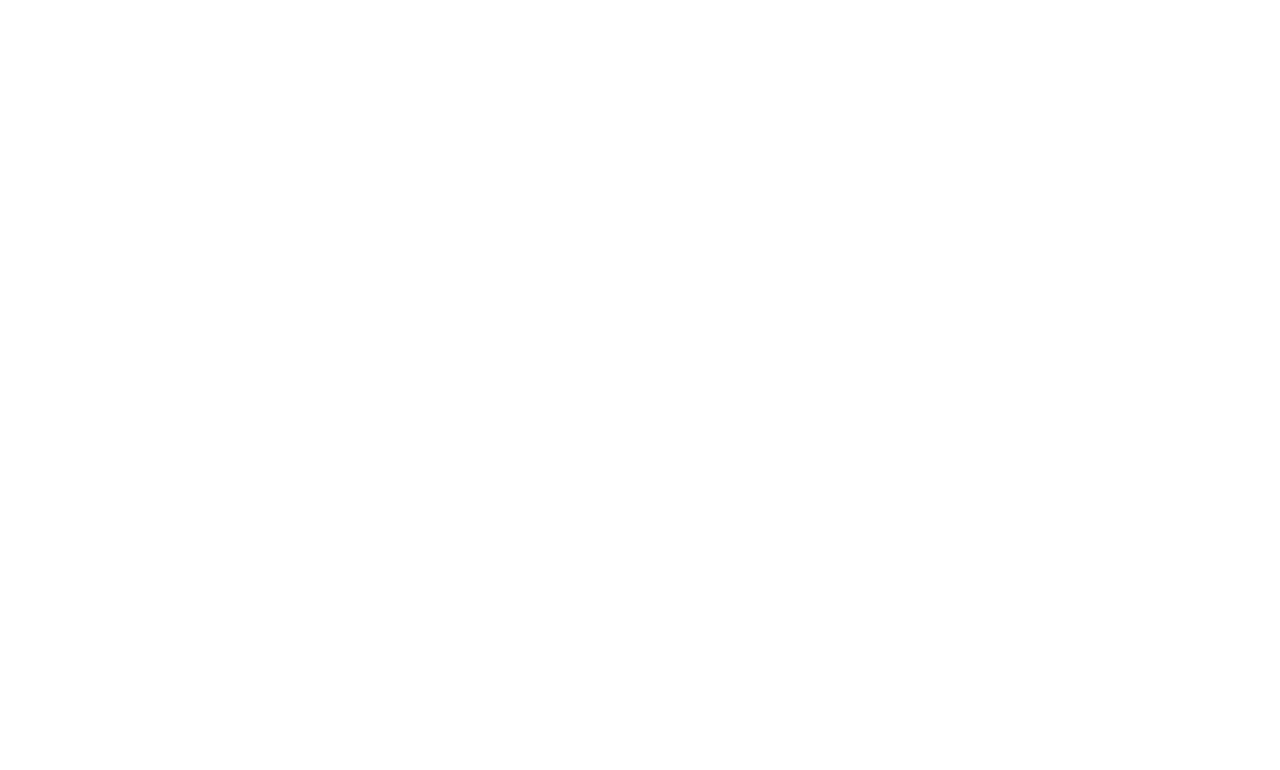
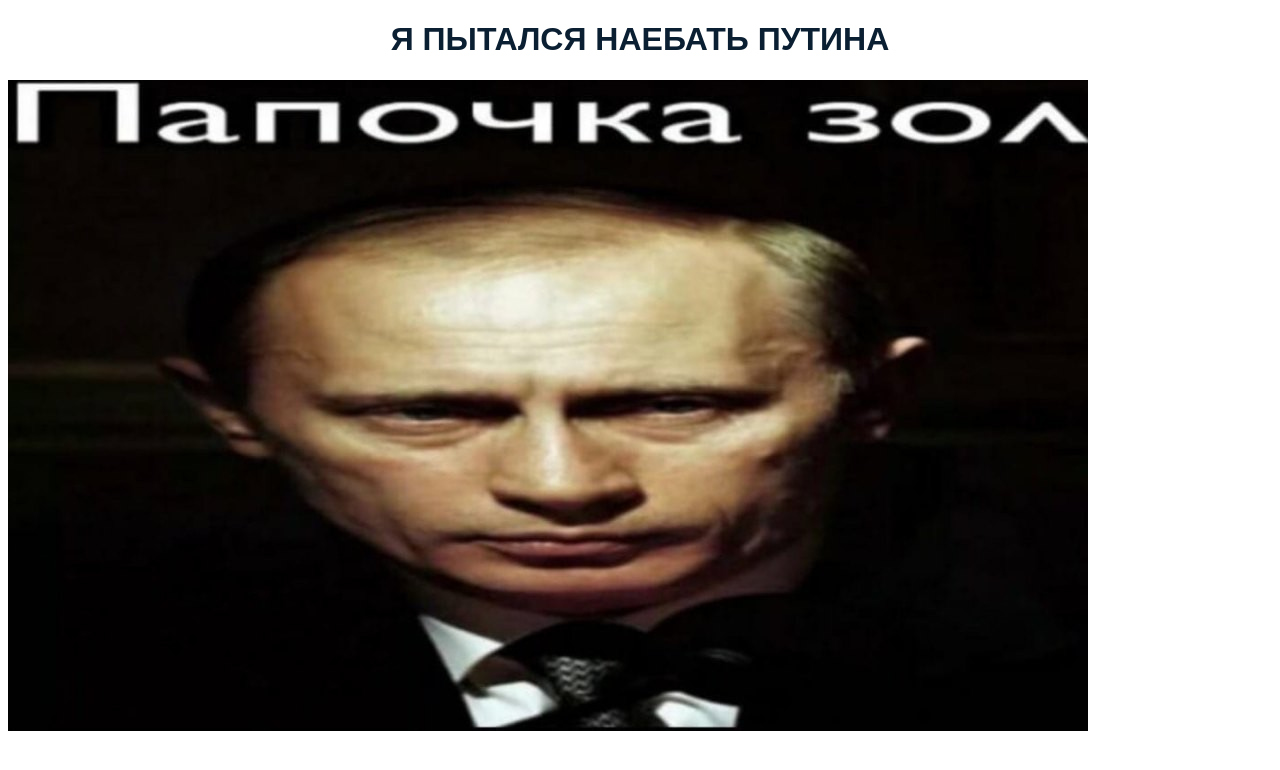
Before and after one commit to aracdo/RussianTeory, a plain HTML site: page user176418764817641.html in a window 1280 px wide. Drawn offline with Linux system fonts and the light colour scheme; a web font is replaced by a local one.

Commit message:
Update user176418764817641.html

```diff
--- a/user176418764817641.html
+++ b/user176418764817641.html
@@ -26,7 +26,7 @@
     href="main.css">
 </head>
 <head>
-<h1 style="text-align: center >Я ПЫТАЛСЯ НАЕБАТЬ ПУТИНА</h1>
+<h1 style="text-align: center" >Я ПЫТАЛСЯ НАЕБАТЬ ПУТИНА</h1>
 <img src="EeDTfqTWoA8U-RJ.jpg"/>
 </body>
 </html>
```
